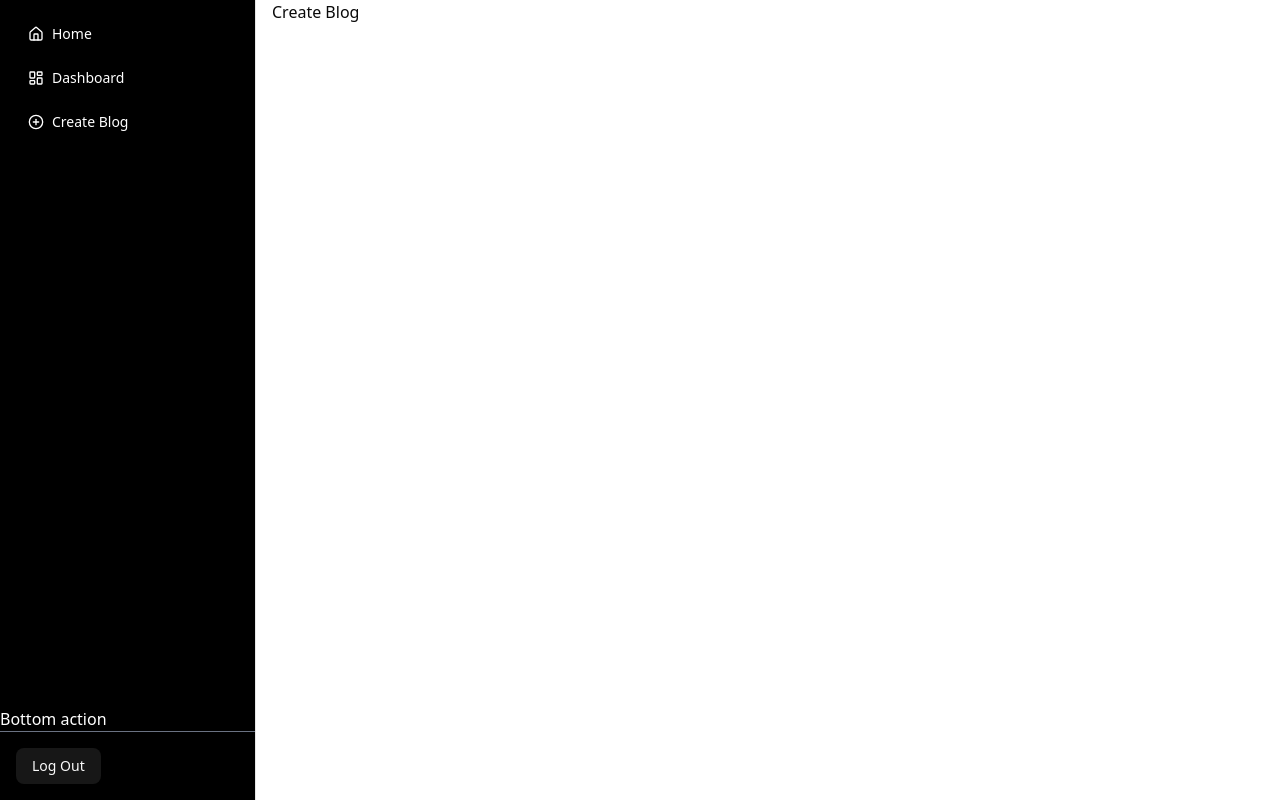
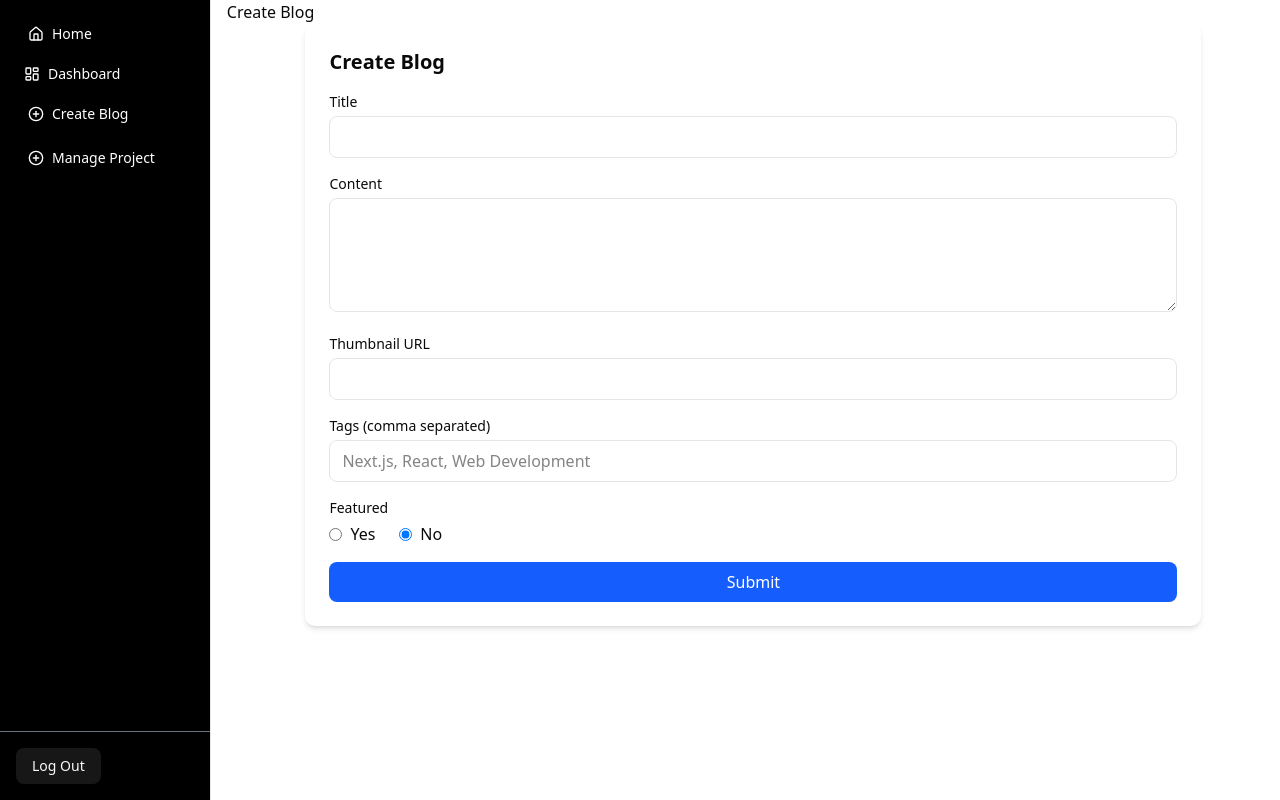
Before and after one commit to MukterHossain/mukterhossain.me-ui, a Next.js app: page /dashboard/create-blog in a window 1280 px wide. Built offline with nearby package versions, Linux system fonts and the light colour scheme.

Commit message:
footer add and some isue fixed

```diff
--- /dev/null
+++ b/src/actions/auth.ts
@@ -0,0 +1,18 @@
+import { FieldValues } from "react-hook-form";
+
+
+
+export const login = async (data: FieldValues) => {
+  const res = await fetch(`${process.env.NEXT_PUBLIC_BASE_API}/auth/login`, {
+    method: "POST",
+    headers: {
+      "Content-Type": "application/json",
+    },
+    body: JSON.stringify(data),
+  });
+  console.log("res login", res)
+  if (!res?.ok) {
+    console.error("Login Failed", await res.text());
+  }
+  return await res.json();
+};
--- a/src/app/(dashboard)/dashboard/create-blog/page.tsx
+++ b/src/app/(dashboard)/dashboard/create-blog/page.tsx
@@ -1,9 +1,11 @@
+import CreateBlogForm from '@/components/modules/Blogs/CreateBlogForm';
 import React from 'react';
 
 const CreateBlog = () => {
     return (
-        <div>
+        <div className='w-full'>
             <h1>Create Blog</h1>
+            <CreateBlogForm></CreateBlogForm>
         </div>
     );
 };
--- a/src/app/(dashboard)/dashboard/layout.tsx
+++ b/src/app/(dashboard)/dashboard/layout.tsx
@@ -2,6 +2,7 @@ import Sidebar from '@/components/shared/Sidebar';
 import React from 'react';
 
 const DashboardLayout = ({ children }: { children: React.ReactNode }) => {
+
     return (
         <div>
             <main className="min-h-dvh flex gap-4">
--- a/src/app/(public)/layout.tsx
+++ b/src/app/(public)/layout.tsx
@@ -1,10 +1,12 @@
 import React from 'react';
 import Navbar from '@/components/shared/Navbar/Navbar'
+import Footer from '@/components/shared/Footer';
 const PublicLayout = ({children}:{children: React.ReactNode}) => {
     return (
         <div>
             <Navbar></Navbar>
             <main className='w-full min-h-dvh' >{children}</main>
+            <Footer></Footer>
         </div>
     );
 };
--- a/src/components/modules/Auth/LoginForm.tsx
+++ b/src/components/modules/Auth/LoginForm.tsx
@@ -12,6 +12,8 @@ import {
   FormLabel,
   FormMessage,
 } from "@/components/ui/form";
+import toast from "react-hot-toast";
+import { login } from "@/actions/auth";
 // import { signIn } from "next-auth/react";
 // import { login } from "@/actions/auth";
 // import { toast } from "sonner";
@@ -31,12 +33,12 @@ export default function LoginForm() {
 
   const onSubmit = async (values: FieldValues) => {
     try {
-      // const res = await login(values);
-      // if (res?.id) {
-      //   toast.success("User Logged in Successfully");
-      // } else {
-      //   toast.error("User Login Failed");
-      // }
+      const res = await login(values);
+      if (res?.id) {
+        toast.success("User Logged in Successfully");
+      } else {
+        toast.error("User Login Failed");
+      }
       // signIn("credentials", {
       //   ...values,
       //   callbackUrl: "/dashboard",
--- /dev/null
+++ b/src/components/modules/Blogs/CreateBlogForm.tsx
@@ -0,0 +1,107 @@
+"use client";
+
+import Form from "next/form";
+
+import { useState } from "react";
+
+export default function CreateBlogForm() {
+  const [isFeatured, setIsFeatured] = useState("false");
+
+  return (
+    <Form
+      action="/api/blogs"
+      className="max-w-4xl mx-auto p-6 bg-white shadow-md rounded-lg space-y-4 w-full"
+    >
+      <h2 className="text-xl font-semibold mb-4">Create Blog</h2>
+
+      {/* Title */}
+      <div>
+        <label className="block text-sm font-medium mb-1" htmlFor="title">
+          Title
+        </label>
+        <input
+          type="text"
+          id="title"
+          name="title"
+          className="w-full rounded-md border px-3 py-2 focus:ring focus:ring-blue-200"
+        />
+      </div>
+
+      {/* Content */}
+      <div>
+        <label className="block text-sm font-medium mb-1" htmlFor="content">
+          Content
+        </label>
+        <textarea
+          id="content"
+          name="content"
+          rows={4}
+          className="w-full rounded-md border px-3 py-2 focus:ring focus:ring-blue-200"
+        />
+      </div>
+
+      {/* Thumbnail */}
+      <div>
+        <label className="block text-sm font-medium mb-1" htmlFor="thumbnail">
+          Thumbnail URL
+        </label>
+        <input
+          type="url"
+          id="thumbnail"
+          name="thumbnail"
+          className="w-full rounded-md border px-3 py-2 focus:ring focus:ring-blue-200"
+        />
+      </div>
+
+      {/* Tags */}
+      <div>
+        <label className="block text-sm font-medium mb-1" htmlFor="tags">
+          Tags (comma separated)
+        </label>
+        <input
+          type="text"
+          id="tags"
+          name="tags"
+          placeholder="Next.js, React, Web Development"
+          className="w-full rounded-md border px-3 py-2 focus:ring focus:ring-blue-200"
+        />
+      </div>
+
+      {/* Featured */}
+      <div>
+        <p className="block text-sm font-medium mb-1">Featured</p>
+        <div className="flex gap-6">
+          <label className="flex items-center gap-2">
+            <input
+              type="radio"
+              name="isFeatured"
+              value="true"
+              checked={isFeatured === "true"}
+              onChange={(e) => setIsFeatured(e.target.value)}
+              className="text-blue-600 focus:ring-blue-500"
+            />
+            Yes
+          </label>
+          <label className="flex items-center gap-2">
+            <input
+              type="radio"
+              name="isFeatured"
+              value="false"
+              checked={isFeatured === "false"}
+              onChange={(e) => setIsFeatured(e.target.value)}
+              className="text-blue-600 focus:ring-blue-500"
+            />
+            No
+          </label>
+        </div>
+      </div>
+
+      <button
+        type="submit"
+        className="w-full bg-blue-600 text-white font-medium py-2 rounded-md hover:bg-blue-700 transition"
+      >
+        Submit
+      </button>
+    </Form>
+  );
+}
--- a/src/components/shared/Footer.tsx
+++ b/src/components/shared/Footer.tsx
@@ -1,11 +1,53 @@
+import Link from "next/link";
 
+export default function Footer() {
+  const currentYear = new Date().getFullYear();
 
-const Footer = () => {
-    return (
-        <div>
-            <h1>Footer</h1>
+  return (
+    <footer className="relative w-full overflow-hidden pt-12 pb-10 ">
+      {/* Background Layer */}
+      <div
+        className="absolute inset-0 z-0"
+        style={{
+          background:
+            "radial-gradient(125% 125% at 50% 60%, #000000 40%, #010133 100%)",
+        }}
+      />
+
+      {/* Content Layer */}
+      <div className="relative z-10 container mx-auto px-6 sm:px-8 md:px-12 lg:px-20 xl:px-28 text-white">
+        <div className="flex flex-col md:flex-row justify-between items-center gap-6 text-center md:text-left">
+          {/* Left */}
+          <div>
+            <h2 className="text-white text-xl font-semibold mb-1">
+              MD MUKTER HOSSAIN
+            </h2>
+            <p className="text-sm text-gray-400">Web Developer</p>
+          </div>
+
+          {/* Center Nav */}
+          <div className="flex flex-wrap justify-center md:justify-start space-x-3 sm:space-x-6 text-sm">
+            <Link href="/" className="hover:text-white transition-colors">
+              Home
+            </Link>
+            <Link href="/blogs" className="hover:text-white transition-colors">
+              Blogs
+            </Link>
+            <Link href="/about" className="hover:text-white transition-colors">
+              About me
+            </Link>
+            <Link
+              href="/projects"
+              className="hover:text-white transition-colors"
+            >
+              Projects
+            </Link>
+          </div>
         </div>
-    );
-};
-
-export default Footer;
+        <div className="text-sm text-gray-400 text-center mt-5">
+            © {currentYear} next level team. All rights reserved.
+          </div>
+      </div>
+    </footer>
+  );
+}
--- a/src/components/shared/Sidebar.tsx
+++ b/src/components/shared/Sidebar.tsx
@@ -3,9 +3,11 @@
 import Link from "next/link";
 import { Button } from "@/components/ui/button";
 import { Home, PlusCircle, LogOut, LayoutDashboard } from "lucide-react";
+import { useState } from "react";
 // import { signOut, useSession } from "next-auth/react";
 
 export default function Sidebar() {
+  const [isOpen, setIsOpen] = useState(false)
   // const session = useSession()
   // console.log(session)
   return (
@@ -23,7 +25,7 @@ export default function Sidebar() {
 
         <Link
           href="/dashboard"
-          className="flex items-center gap-2 rounded-lg px-3 py-2 text-sm font-medium hover:bg-gray-100 hover:text-black"
+          className="flex items-center gap-2 rounded-lg px-2 py-1 text-sm font-medium hover:bg-gray-100 hover:text-black"
         >
           <LayoutDashboard className="h-4 w-4" />
           Dashboard
@@ -35,9 +37,16 @@ export default function Sidebar() {
           <PlusCircle className="h-4 w-4" />
           Create Blog
         </Link>
+        <Link
+          href="/dashboard/create-blog"
+          className="flex items-center gap-2 rounded-lg px-3 py-2 text-sm font-medium hover:bg-gray-100 hover:text-black"
+        >
+          <PlusCircle className="h-4 w-4" />
+          Manage Project
+        </Link>
       </nav>
 
-      Bottom action
+      {/* Bottom action */}
       <div className="p-4 border-t border-gray-500">
         {/* {session.status === "authenticated" && <Button
           variant="destructive"
```
